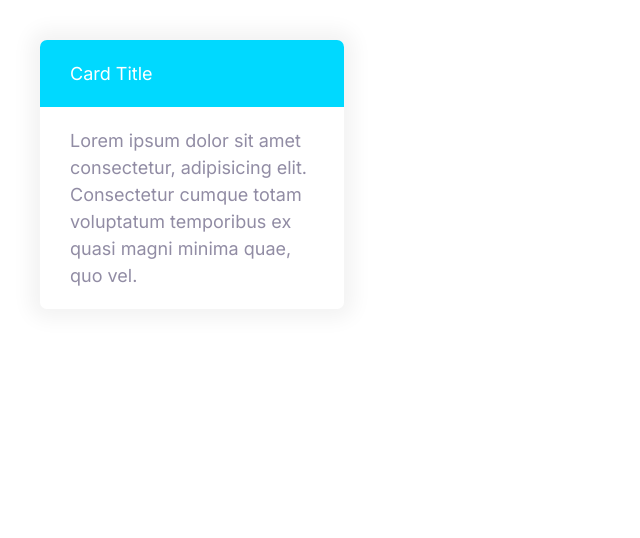
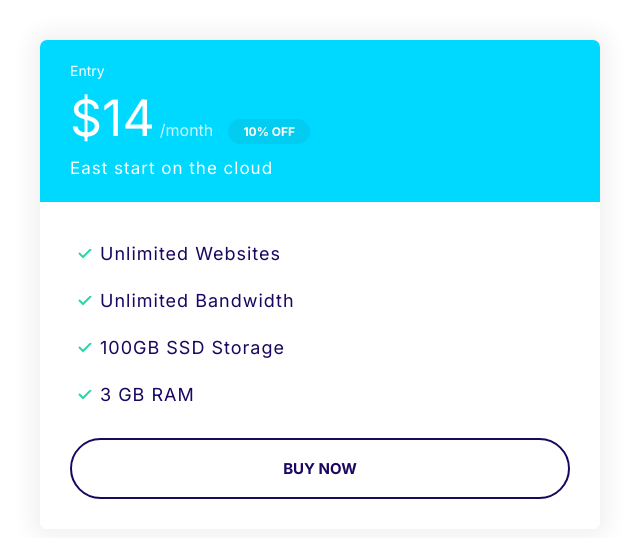
Before and after one commit to BartlomiejWerc/Moshify, a plain HTML site: page index.html in a window 1280 px wide. Shown: the whole page, without its empty margins (0-640 px from the left). Drawn offline with Linux system fonts and the light colour scheme.

Commit message:
plancomponents

```diff
--- a/css/styles.css
+++ b/css/styles.css
@@ -94,6 +94,7 @@ font-weight: bold;
     }
     .badge--small {
         font-size: 1.6rem;
+        padding: 0.5rem 1.5rem;
     }
     @media screen and (min-width: 1024px) {
         .badge {
@@ -243,3 +244,47 @@ background: #ec3000;
         background: var(--color-secondary);
         color: white;
     }
+
+    .card--secondary .badge--secondary{
+        background: #02cdf1;
+    }
+    .plan__name {
+        color: white;
+        margin: 0;
+        font-weight: 500;
+        font-size: 2,4rem;
+    }
+    .plan__price {
+        font-size: 6rem;
+    }
+
+    .plan__billing-cycle {
+        font-size: 2.4rem;
+        font-weight: 300;
+        opacity: 0.8;
+        margin-right: 1rem;
+    }
+    .plan__description {
+        font-size: 2rem;
+        font-weight: 300;
+        letter-spacing: 1px;
+        display: block;
+    }
+    .plan .list__item {
+        margin-bottom: 2rem;
+        letter-spacing: 1px;
+    }
+@media screen and (min-width: 1024px){
+    .plan__name {
+        font-size: 1.4rem;
+    }
+    .plan__price {
+        font-size: 5rem;
+    }
+    .plan__billing-cycle {
+        font-size: 1.6rem;
+    }
+    .plan__description {
+        font-size: 1.7rem;
+    }
+}
--- a/index.html
+++ b/index.html
@@ -14,13 +14,25 @@
     <link rel="stylesheet" href="css/styles.css" />
   </head>
   <body>
-    <div style="width: 30%; padding: 4rem">
-      <div class="card card--secondary">
-        <header class="card__header">Card Title</header>
-        <div class="card__body">
-          Lorem ipsum dolor sit amet consectetur, adipisicing elit. Consectetur
-          cumque totam voluptatum temporibus ex quasi magni minima quae, quo
-          vel.
+    <div style="width: 50%; padding: 4rem">
+      <div class="plan">
+        <div class="card card--secondary">
+          <header class="card__header">
+            <h3 class="plan__name">Entry</h3>
+            <span class="plan__price">$14</span>
+            <span class="plan__billing-cycle">/month</span>
+            <span class="badge badge--secondary badge--small">10% OFF</span>
+            <span class="plan__description">East start on the cloud</span>
+          </header>
+          <div class="card__body">
+            <ul class="list list--tick">
+              <li class="list__item">Unlimited Websites</li>
+              <li class="list__item">Unlimited Bandwidth</li>
+              <li class="list__item">100GB SSD Storage</li>
+              <li class="list__item">3 GB RAM</li>
+            </ul>
+            <button class="btn btn--outline btn--block">Buy Now</button>
+          </div>
         </div>
       </div>
     </div>
```
Also changed, not shown: components/plancomponents.html (added, +22 -0 lines).
